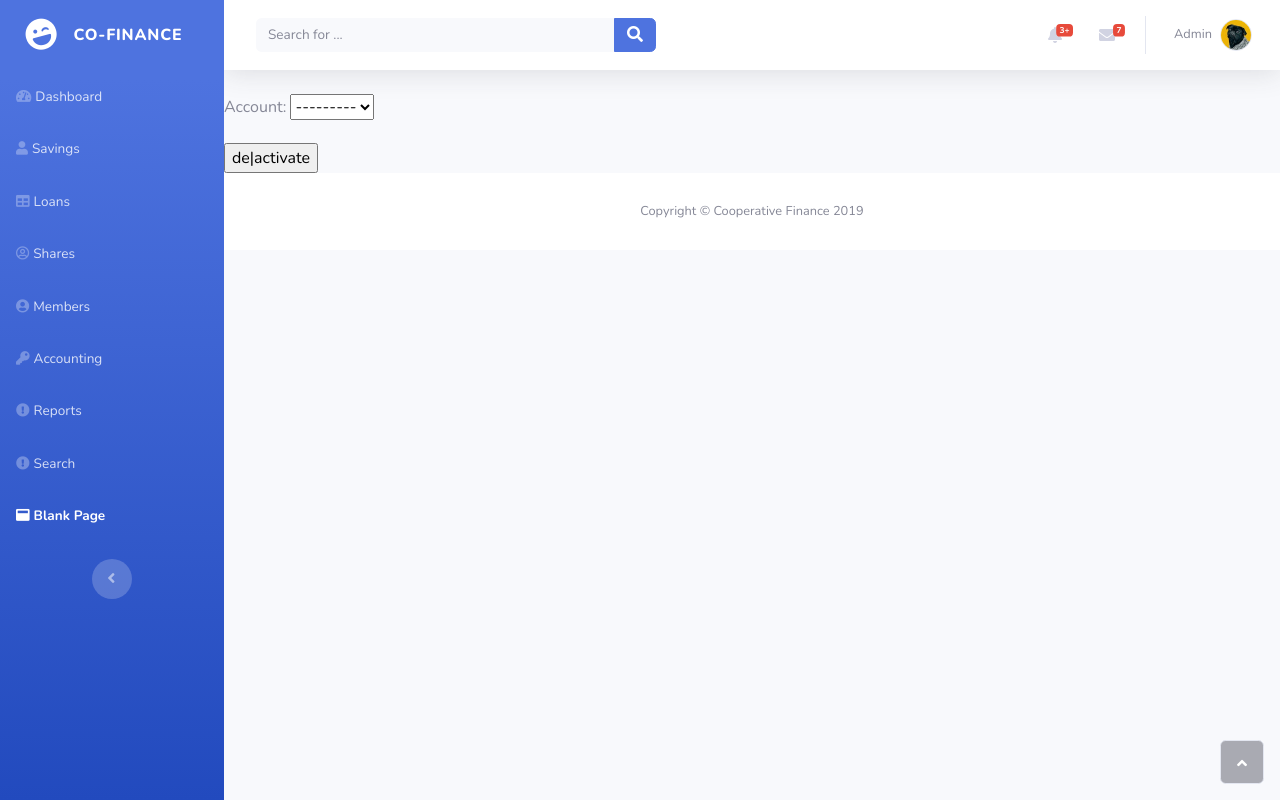
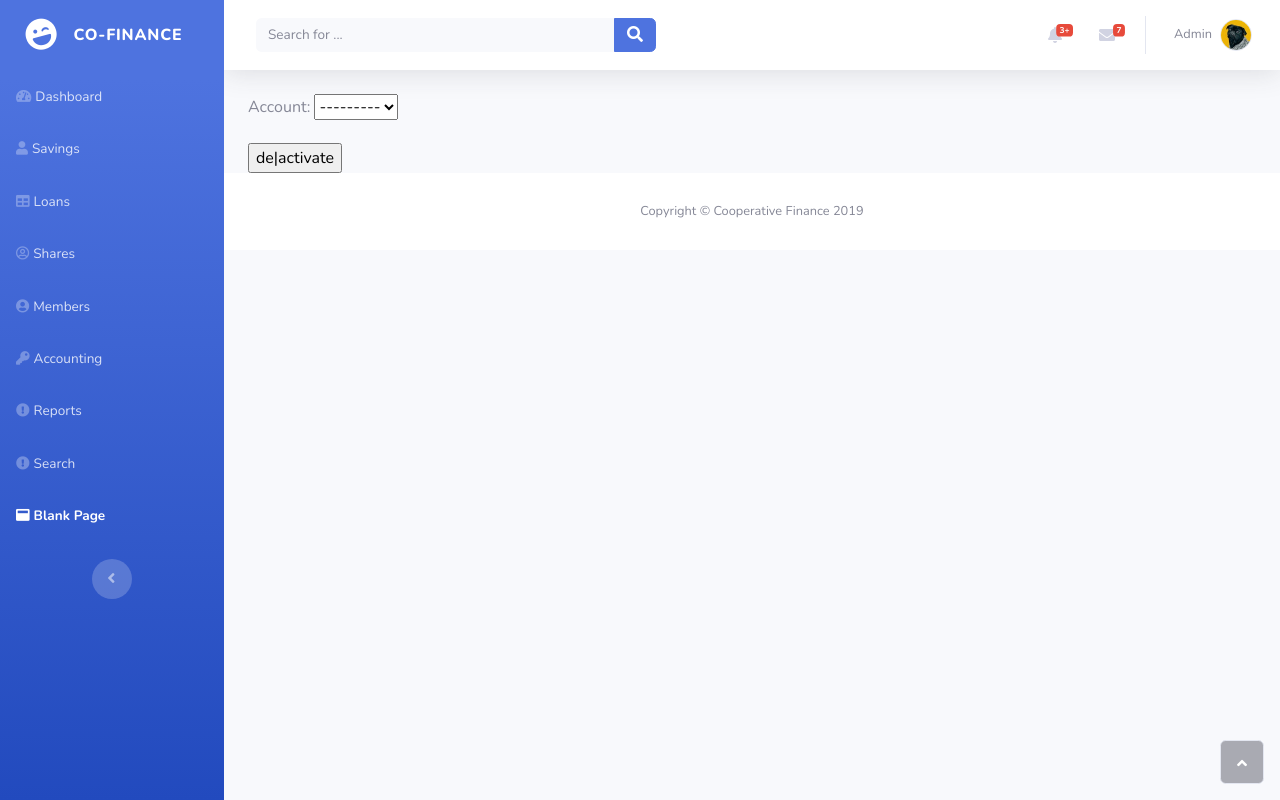
Before and after one commit to suresh466/cooperative_finance, a Django app: page /loans/get in a window 1280 px wide. Run offline with Django 3.2, Linux system fonts and the light colour scheme; some libraries are stand-ins or nearby versions.

Commit message:
put savings, shares and loans form inside a bootstrap container

```diff
--- a/loans/templates/loans/loans_form.html
+++ b/loans/templates/loans/loans_form.html
@@ -1,6 +1,8 @@
 {% extends 'base.html' %}
 
 {% block content %}
+
+<div class="container-fluid">
 
 {% if messages %}
 
@@ -17,5 +19,5 @@
   {{ form.as_p }}
   <input type="submit" name={{title}} value="{{ title }}" />
 </form>
-
+</div>
 {% endblock content %}
--- a/savings/templates/savings/savings_form.html
+++ b/savings/templates/savings/savings_form.html
@@ -1,6 +1,8 @@
 {% extends 'base.html' %}
 
 {% block content %}
+
+<div class="container-fluid">
 
 {% if messages %}
 
@@ -18,4 +20,5 @@
   <input type="submit" value="{{ title }}" />
 </form>
 
+</div>
 {% endblock content %}
--- a/shares/templates/shares/shares_form.html
+++ b/shares/templates/shares/shares_form.html
@@ -1,6 +1,8 @@
 {% extends 'base.html' %}
 
 {% block content %}
+
+<div class="container-fluid">
 
 {% if messages %}
 
@@ -18,4 +20,5 @@
   <input type="submit" value="{{ title }}" />
 </form>
 
+</div>
 {% endblock content %}
```
